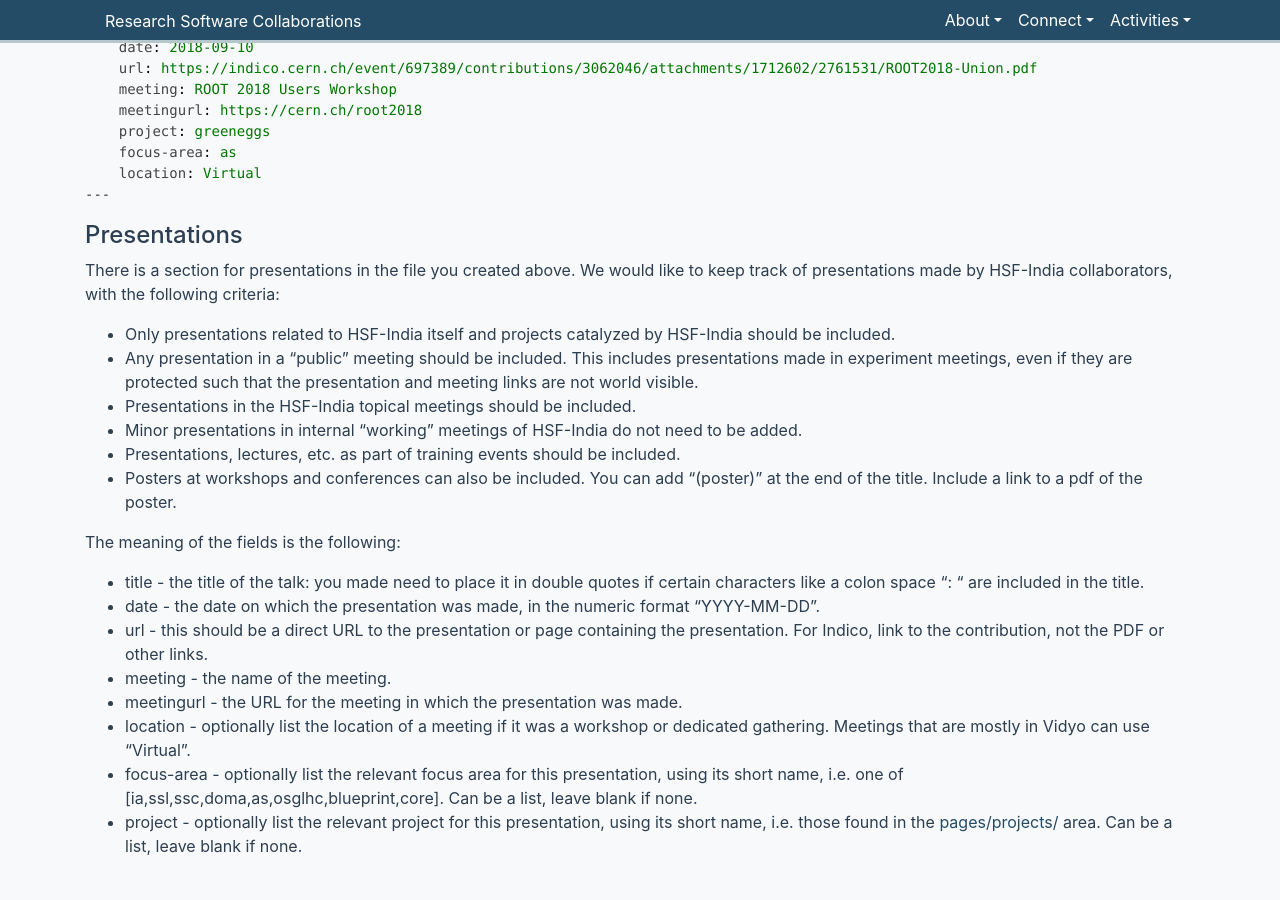
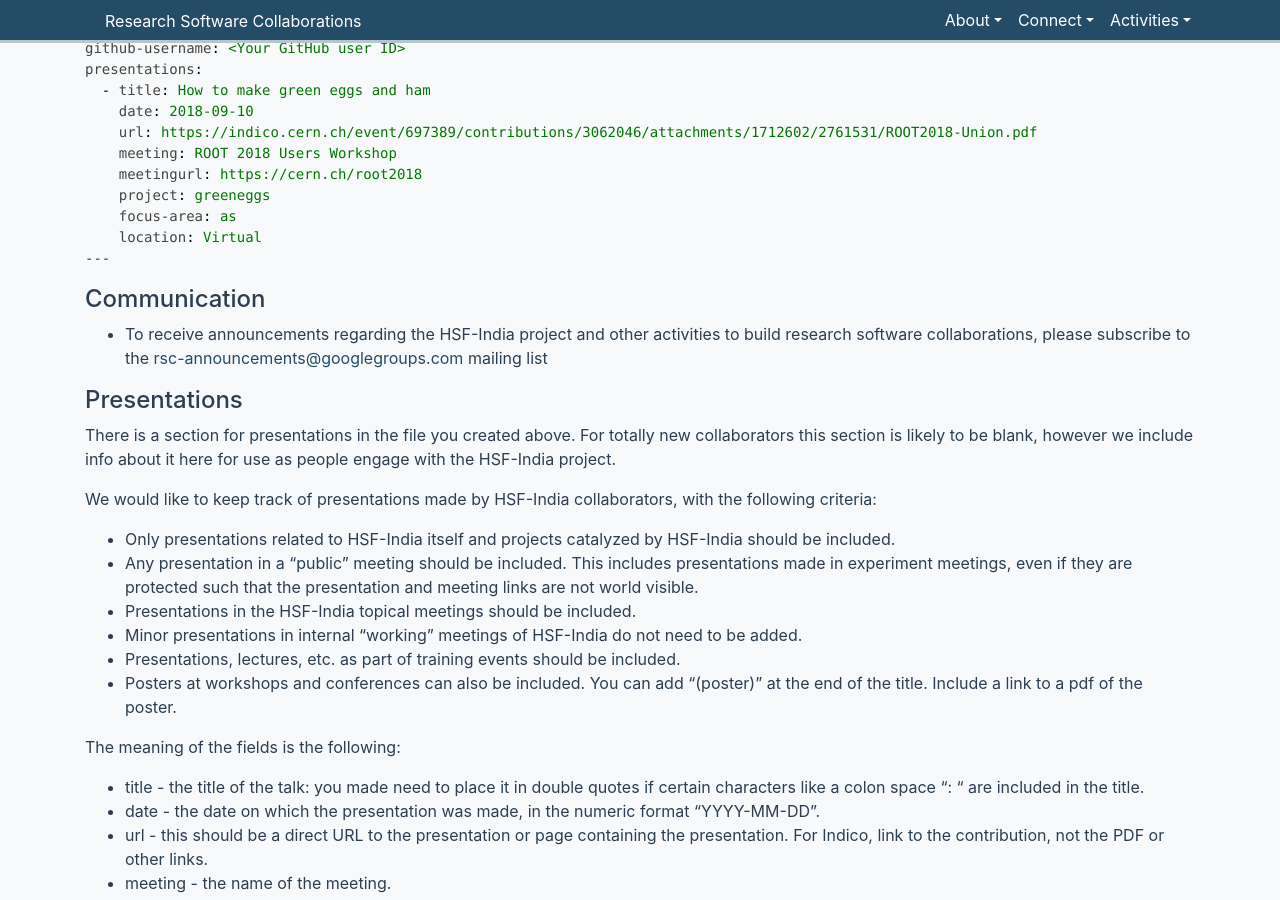
Before and after one commit to research-software-collaborations/research-software-collaborations.github.io, a Jekyll site: the page built from pages/docs/newcollaborator.md, in a window 1280 px wide and 900 px high, scrolled down 835 px. Built offline with Jekyll 4.4.1, drawn with Linux system fonts in a browser that asks for light colours; cached includes are drawn as plain includes; some of the changed text lies outside the part shown.

Commit message:
announcement list

````diff
--- a/pages/docs/newcollaborator.md
+++ b/pages/docs/newcollaborator.md
@@ -6,6 +6,11 @@ pagetype: doc
 ---
 
 ### Things HSF-India collaborators should do to connect
+
+This page is for HSF-India collaborators, normally faculty or staff that
+will serve as mentors for students on projects. Prospective students do
+not need to add themselves as collaborators. A separate part of the website
+will soon be added for that.
 
 New HSF-India collaborators need to do some number of things to get connected.
 This webpage documents the things that need to be done. If you find there
@@ -56,6 +61,10 @@ presentations:
 ```
 
 
+#### Communication
+
+  * To receive announcements regarding the HSF-India project and other activities to build research software collaborations, please subscribe to the [rsc-announcements@googlegroups.com](https://groups.google.com/g/rsc-announcements) mailing list
+
 <!--
 #### Communication
 
@@ -74,9 +83,13 @@ presentations:
 
 #### Presentations
 
-There is a section for presentations in the file you created above. We would
-like to keep track of presentations made by HSF-India collaborators, with
-the following criteria:
+There is a section for presentations in the file you created above. For
+totally new collaborators this section is likely to be blank, however we
+include info about it here for use as people engage with the HSF-India
+project.
+
+We would like to keep track of presentations made by HSF-India collaborators,
+with the following criteria:
 
   * Only presentations related to HSF-India itself and projects catalyzed by HSF-India should be included.
   * Any presentation in a "public" meeting should be included. This includes
````
Also changed, not shown: pages/contact.md (+1 -1 lines).
